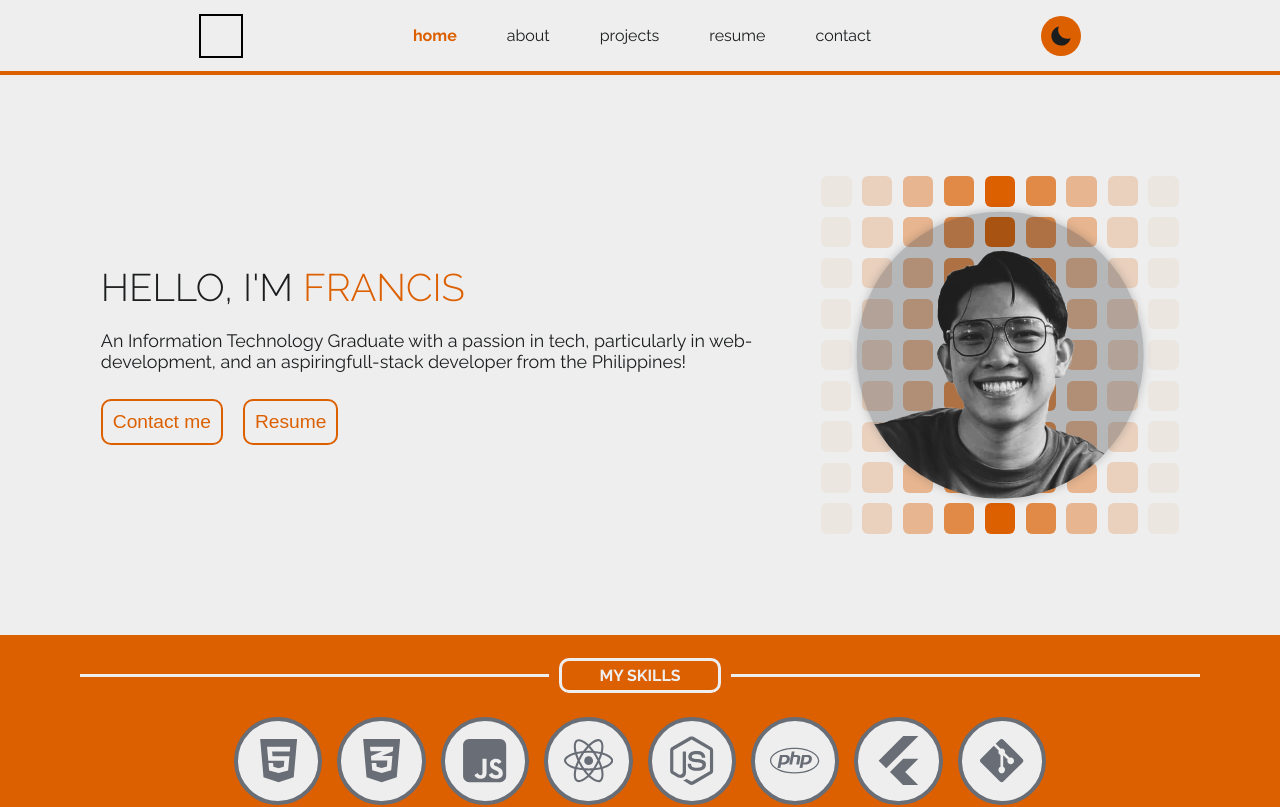
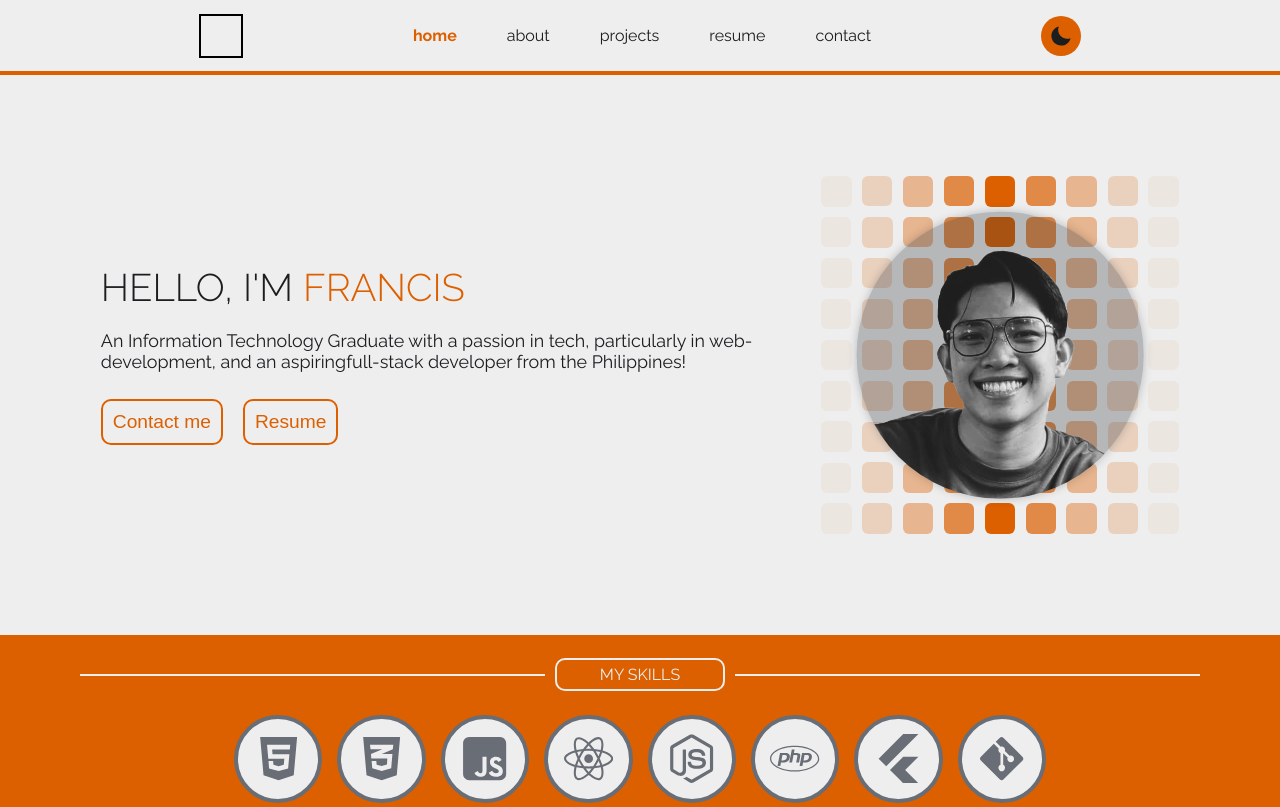
Before and after one commit to Franzcsng/fnc-portfolio, a React (Create React App) app in the folder frontend/: page / in a window 1280 px wide. Shown: the top 807 px of the page. Built offline with nearby package versions, Linux system fonts and the light colour scheme; a web font is replaced by a local one.

Commit message:
Fix: Edit skill list header font-size & weight

```diff
--- a/frontend/src/pages/home/Home.scss
+++ b/frontend/src/pages/home/Home.scss
@@ -24,7 +24,7 @@
 
             hr{
                 width: 100%;
-                height: 3px;
+                height: 2px;
                 background-color: var(--background-color);
                 border: var(--background-color);
                 margin: auto;
@@ -34,11 +34,12 @@
                 width: 350px;
                 text-align: center;
                 color: var(--background-color);
-                border: 3px solid var(--background-color);
+                border: 2px solid var(--background-color);
                 border-radius: 10px;
-                padding: 5px;
+                padding: 5px 10px;
                 margin-inline: 10px;
-                font-size: clamp(1rem, 1vw, 22px);
+                font-weight: 400;
+                font-size: clamp(1rem, 1vw, 1.5rem);
             }
          }
 
```
